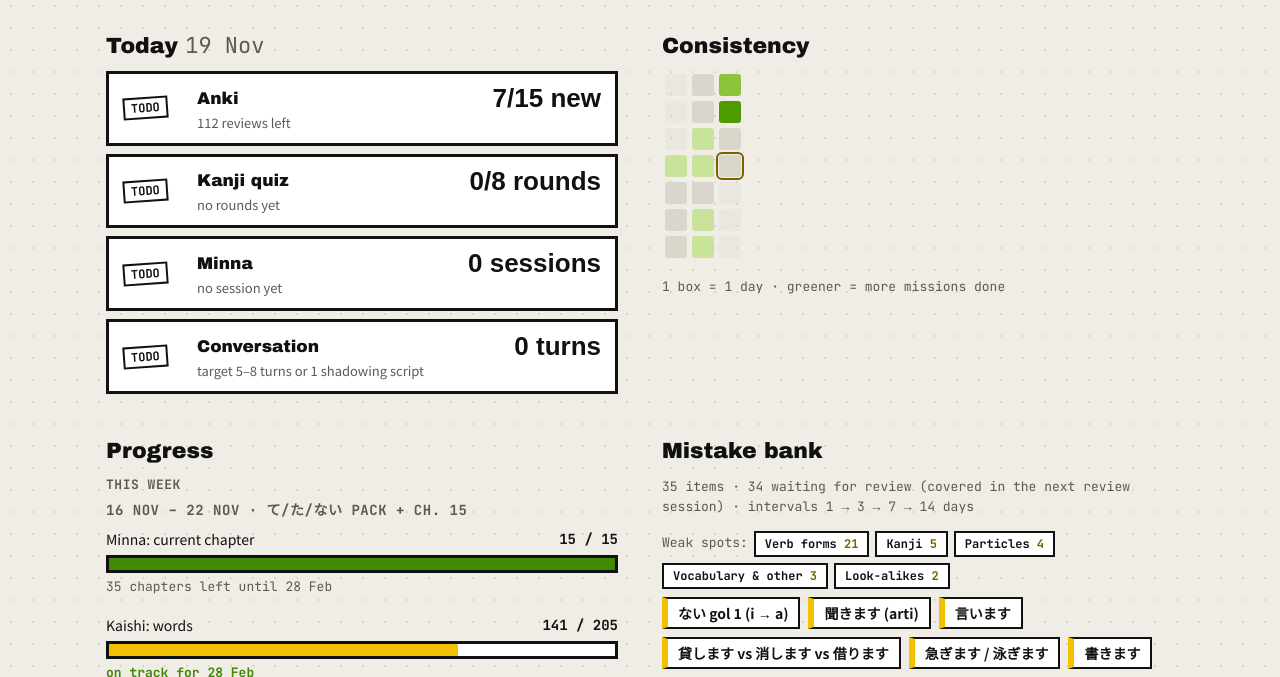
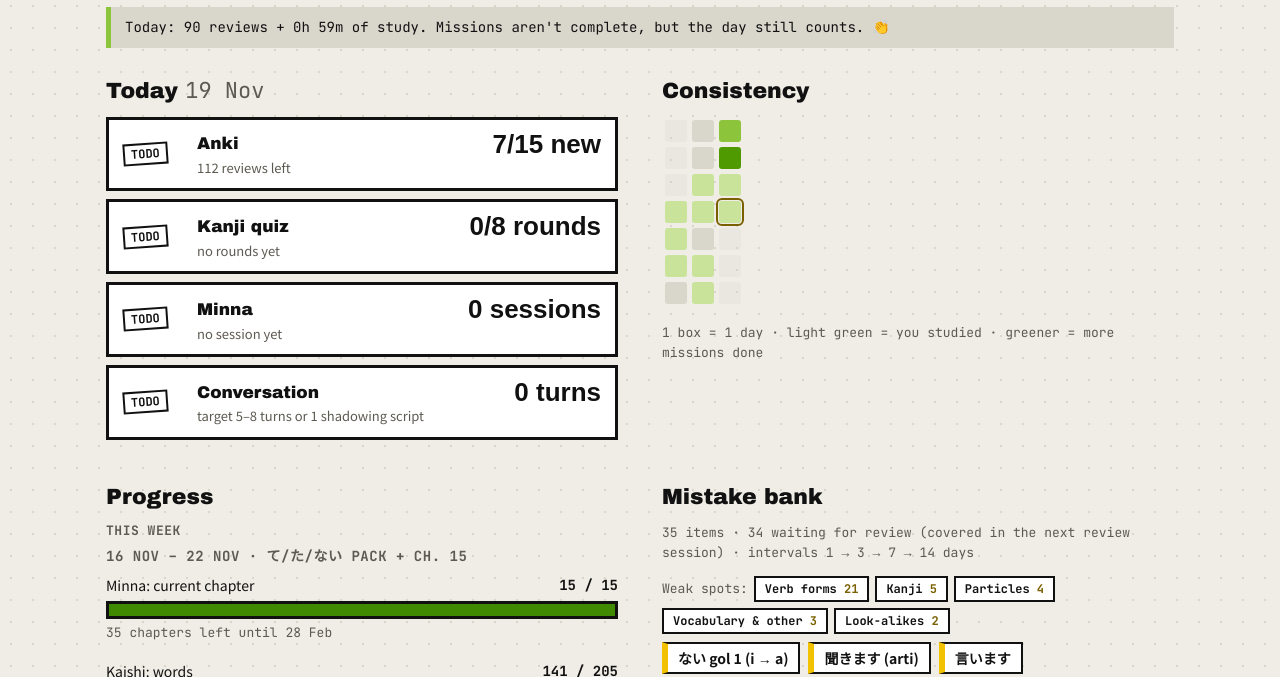
Before and after one commit to xzars-git/nihongo-tracker, a plain HTML site: page index.html in a window 1280 px wide. Shown: the part 423-1100 px from the top of the page. Drawn offline with Linux system fonts and the light colour scheme; a web font is replaced by a local one.

Commit message:
Tracker: hari belajar tanpa misi lengkap tetap dihitung (heatmap, streak, apresiasi)
Co-Authored-By: Claude Sonnet 5.5 <noreply@anthropic.com>

```diff
--- a/assets/css/styles.css
+++ b/assets/css/styles.css
@@ -32,6 +32,7 @@ section{margin:40px 0}
 .heat{display:grid;grid-auto-flow:column;grid-template-rows:repeat(7,22px);grid-auto-columns:22px;gap:5px;overflow-x:auto;padding:3px 3px 6px}
 .heat i{border-radius:3px;background:var(--dot)}
 .heat i[data-n="1"]{background:var(--h1)}.heat i[data-n="2"]{background:var(--h2)}.heat i[data-n="3"]{background:var(--h3)}.heat i[data-n="4"]{background:var(--h4)}
+.praise{margin:10px 0 0;padding:10px 14px;border-left:5px solid var(--h2);background:var(--dot);font-size:14px}.praise:empty{display:none}
 .heat i.today{outline:2px solid var(--hi);outline-offset:1px}
 .bars{display:grid;gap:18px}
 .bar .lbl{display:flex;justify-content:space-between;gap:10px;font-size:14px}
--- a/assets/js/app.js
+++ b/assets/js/app.js
@@ -33,6 +33,11 @@
   };
   const count = d => Object.values(status(d)).filter(Boolean).length;
   const complete = d => isRest(d) ? status(d).anki : count(d) === 4;
+  // a day counts as "studied" on any real activity, even when no mission is fully done
+  const rawMin = d => ((A.days[d] || {}).ankiMin || 0) + ((D.study?.days || {})[d] || 0);
+  const studied = d => count(d) > 0 || ((A.days[d] || {}).reviews || 0) > 0 || rawMin(d) > 0 || (byDay[d] || []).length > 0;
+  const level = d => Math.max(count(d), studied(d) ? 1 : 0);
+  const hmShort = m => t("fx.hm", { h: Math.floor(m / 60), m: m % 60 });
 
   const n3 = P.goals.find(g => g.id === "n3");
   const monthYear = s => new Date(s + "T00:00:00Z").toLocaleDateString(loc, { month: "long", year: "numeric", timeZone: "UTC" }).toUpperCase();
@@ -87,11 +92,11 @@
   const cells = [];
   for (let d = start; d <= addDays(today, (7 - (new Date(today + "T00:00:00Z").getUTCDay() || 7)) % 7); d = addDays(d, 1))
     cells.push(d > today || d < first ? `<i style="opacity:.25"></i>`
-      : `<i data-n="${count(d)}" class="${d === today ? "today" : ""}" title="${t("heat.title", { d: fmt(d), n: count(d) })}${isRest(d) ? t("heat.rest") : ""}"></i>`);
+      : `<i data-n="${level(d)}" class="${d === today ? "today" : ""}" title="${t("heat.title", { d: fmt(d), n: count(d) })}${studied(d) ? t("heat.study", { r: (A.days[d] || {}).reviews || 0, m: hmShort(rawMin(d)) }) : ""}${isRest(d) ? t("heat.rest") : ""}"></i>`);
   $("#heat").innerHTML = cells.join("");
   $("#heat").scrollLeft = $("#heat").scrollWidth;
   const run = ok => { let n = 0, d = ok(today) ? today : addDays(today, -1); while (d >= first && ok(d)) { n++; d = addDays(d, -1); } return n; };
-  const streak = run(complete), active = run(d => count(d) > 0);
+  const streak = run(complete), active = run(studied);
   const totalRounds = D.sessions.filter(s => s.kind === "kanji" && s.total >= P.daily.kanjiPerRound).length;
 
   // ---------- charts (last 14 days, from the first session) ----------
@@ -164,7 +169,7 @@
   const allDays = []; for (let x = first; x <= today; x = addDays(x, 1)) allDays.push(x);
   const allMin = allDays.reduce((n, x) => n + mins(x), 0);
   let longest = 0, runLen = 0;
-  for (const x of allDays) { runLen = count(x) > 0 ? runLen + 1 : 0; longest = Math.max(longest, runLen); }
+  for (const x of allDays) { runLen = studied(x) ? runLen + 1 : 0; longest = Math.max(longest, runLen); }
   const stat = { words: A.kaishiOpened ?? 0, kanji: A.kanjiSeen ?? 0, streak: longest, bab: D.bab ?? 0, kaiwa: D.sessions.filter(s => s.kind === "kaiwa").length, hours: Math.floor(allMin / 60), rounds: totalRounds };
   const LADDER = { words: [100, 500, 1000, 1500], kanji: [100, 300, 500, 650], streak: [3, 7, 14, 30], bab: [20, 25, 35, 50], kaiwa: [5, 10, 25, 50], hours: [10, 25, 50, 100], rounds: [10, 25, 50, 100] };
   const badges = Object.entries(LADDER).flatMap(([k, ns]) => ns.map(n => ({ k, n, label: t("badge." + k, { n }), on: stat[k] >= n, have: stat[k] })));
@@ -176,7 +181,7 @@
   const wkDays = Array.from({ length: 7 }, (_, i) => addDays(today, i - 6)).filter(x => x >= first);
   const wkRounds = wkDays.flatMap(fullRounds);
   const recap = {
-    min: wkDays.reduce((n, x) => n + mins(x), 0), est: wkDays.some(est), days: wkDays.filter(x => count(x) > 0).length, of: wkDays.length,
+    min: wkDays.reduce((n, x) => n + mins(x), 0), est: wkDays.some(est), days: wkDays.filter(studied).length, of: wkDays.length,
     kaishi: wkDays.reduce((n, x) => n + ((A.days[x] || {}).kaishiNew || 0), 0), reviews: wkDays.reduce((n, x) => n + ((A.days[x] || {}).reviews || 0), 0),
     rounds: wkRounds.length, avg: avg(wkRounds),
   };
@@ -192,6 +197,10 @@
   $("#sumStreak").textContent = active;
   $("#sumWeek").textContent = (recap.est ? "±" : "") + hm(recap.min);
   $("#sumWeekSub").textContent = t("sum.week.sub", { d: recap.days, n: recap.of });
+  // appreciation: partial days still count, say so
+  const yest = addDays(today, -1), pr = d => ({ r: (A.days[d] || {}).reviews || 0, m: hm(mins(d)) });
+  $("#praise").textContent = studied(today) ? (todo.length ? t("praise.today", pr(today)) : "")
+    : studied(yest) && yest >= first && !complete(yest) ? t("praise.yest", pr(yest)) : t("praise.none");
 
   let quotes = [];
   try { quotes = await (await fetch("data/quotes.json")).json(); } catch { /* Flex works without quotes */ }
@@ -207,7 +216,7 @@
     streak, active, totalRounds, mistakes: D.mistakes.length,
     minna: minnaS.map(s => s.mode), kaiwa: kaiwaS.length, n3Month: monthYear(n3.date),
     daysN3: daysBetween(today, n3.date), n3Total: daysBetween(P.weeks[0].start, n3.date), startLabel: fmt(P.weeks[0].start),
-    heat: Array.from({ length: 56 }, (_, i) => { const x = addDays(today, i - 55); return x < first ? -1 : count(x); }),
+    heat: Array.from({ length: 56 }, (_, i) => { const x = addDays(today, i - 55); return x < first ? -1 : level(x); }),
     week: [[t("fx.wMinna"), D.bab ?? 0, wk.bab], [t("fx.wKaishi"), A.kaishiOpened ?? 0, wk.kaishi]],
   });
 })();
--- a/assets/js/i18n.js
+++ b/assets/js/i18n.js
@@ -4,7 +4,7 @@
     id: {
       "locale": "id-ID", "nav.about": "👤 Tentang aku", "nav.portfolio": "Portofolio →",
       "h.today": "Hari ini", "h.week": "Minggu ini", "week.all": "Semua target mingguan", "h.consistency": "Konsistensi",
-      "heat.legend": "1 kotak = 1 hari · makin hijau = makin banyak misi beres",
+      "heat.legend": "1 kotak = 1 hari · hijau muda = udah belajar · makin hijau = makin banyak misi beres", "heat.study": " · {r} review · {m}", "praise.today": "Hari ini udah {r} review + {m} belajar. Misi belum lengkap, tapi harimu tetap kehitung. 👏", "praise.yest": "Kemarin {r} review + {m} belajar. Walau misi nggak lengkap, streak-mu aman. 👏", "praise.none": "Belum ada belajar hari ini. Satu kartu aja udah kehitung.",
       "h.flex": "Flex", "h.kanji": "Tebak kanji", "kanji.sub": "rata-rata skor per hari (ronde 10 kata)",
       "anki.sub": "review per hari ·", "other": "lainnya", "h.mistakes": "Bank kesalahan", "h.log": "Riwayat sesi", "h.months": "Setelah Februari",
       "footer": "Data dari catatan/progres.md + Anki + chat belajar, sync otomatis jam 12:00, 18:00, 21:00. Cara belajarnya:", "log.note": "",
@@ -49,7 +49,7 @@
     en: {
       "locale": "en-GB", "nav.about": "👤 About me", "nav.portfolio": "Portfolio →",
       "h.today": "Today", "h.week": "This week", "week.all": "All weekly targets", "h.consistency": "Consistency",
-      "heat.legend": "1 box = 1 day · greener = more missions done",
+      "heat.legend": "1 box = 1 day · light green = you studied · greener = more missions done", "heat.study": " · {r} reviews · {m}", "praise.today": "Today: {r} reviews + {m} of study. Missions aren't complete, but the day still counts. 👏", "praise.yest": "Yesterday: {r} reviews + {m} of study. Missions incomplete, your streak is safe. 👏", "praise.none": "No study yet today. A single card already counts.",
       "h.flex": "Flex", "h.kanji": "Kanji quiz", "kanji.sub": "average score per day (10-word rounds)",
       "anki.sub": "reviews per day ·", "other": "other", "h.mistakes": "Mistake bank", "h.log": "Session log", "h.months": "After February",
       "footer": "Data from catatan/progres.md + Anki + the study chat, synced automatically at 12:00, 18:00 and 21:00. How I study:", "log.note": "Session notes are written in Indonesian.",
@@ -94,7 +94,7 @@
     ja: {
       "locale": "ja-JP", "nav.about": "👤 自己紹介", "nav.portfolio": "ポートフォリオ →",
       "h.today": "今日", "h.week": "今週", "week.all": "週ごとの目標一覧", "h.consistency": "継続",
-      "heat.legend": "1マス = 1日 · 緑が濃いほど達成",
+      "heat.legend": "1マス = 1日 · 薄い緑 = 勉強した日 · 濃いほど達成", "heat.study": " · 復習{r}枚 · {m}", "praise.today": "今日は復習{r}枚 + 勉強{m}。ミッションは未完でも、今日は記録されています。👏", "praise.yest": "昨日は復習{r}枚 + 勉強{m}。ミッション未完でも連続記録は途切れません。👏", "praise.none": "今日はまだ勉強していません。1枚でもカウントされます。",
       "h.flex": "フレックス", "h.kanji": "漢字クイズ", "kanji.sub": "1日の平均スコア（1ラウンド10語）",
       "anki.sub": "1日の復習数 ·", "other": "その他", "h.mistakes": "ミス帳", "h.log": "学習ログ", "h.months": "2月以降",
       "footer": "データは catatan/progres.md・Anki・学習チャットから12:00、18:00、21:00に自動同期。学習方法：", "log.note": "学習メモはインドネシア語で書かれています。",
--- a/index.html
+++ b/index.html
@@ -12,7 +12,7 @@
 <link rel="preconnect" href="https://fonts.googleapis.com">
 <link rel="preconnect" href="https://fonts.gstatic.com" crossorigin>
 <link href="https://fonts.googleapis.com/css2?family=Archivo+Black&family=Barlow+Condensed:wght@800&family=JetBrains+Mono:wght@400;700&family=Noto+Sans+JP:wght@400;700&display=swap" rel="stylesheet">
-<link rel="stylesheet" href="assets/css/styles.css?v=767393f2">
+<link rel="stylesheet" href="assets/css/styles.css?v=632228b6">
 </head>
 <body>
 <header class="top">
@@ -44,6 +44,7 @@
     <div class="tile"><span class="lb" data-i="sum.streak"></span><b id="sumStreak"></b><small data-i="streak.days"></small></div>
     <div class="tile"><span class="lb" data-i="sum.week"></span><b id="sumWeek"></b><small id="sumWeekSub"></small></div>
   </div>
+  <p class="praise mono" id="praise"></p>
 
   <div class="dash">
     <section>
@@ -86,9 +87,9 @@
 </main>
 <footer class="mono muted small"><span data-i="footer"></span> <a href="metode.html" data-i="nav.method"></a>.</footer>
 <p class="tip mono small" id="tip" hidden></p>
-<script src="assets/js/i18n.js?v=6872cd3a"></script>
+<script src="assets/js/i18n.js?v=1d94db20"></script>
 <script src="assets/js/flex.js?v=5a9f3b99"></script>
-<script src="assets/js/app.js?v=72c15db5"></script>
+<script src="assets/js/app.js?v=ac1ee1aa"></script>
 <script>
   const dlg = document.getElementById("flexDlg");
   document.getElementById("flexOpen").onclick = () => dlg.showModal();
```
Also changed, not shown: about.html (+2 -2 lines), metode.html (+2 -2 lines).
